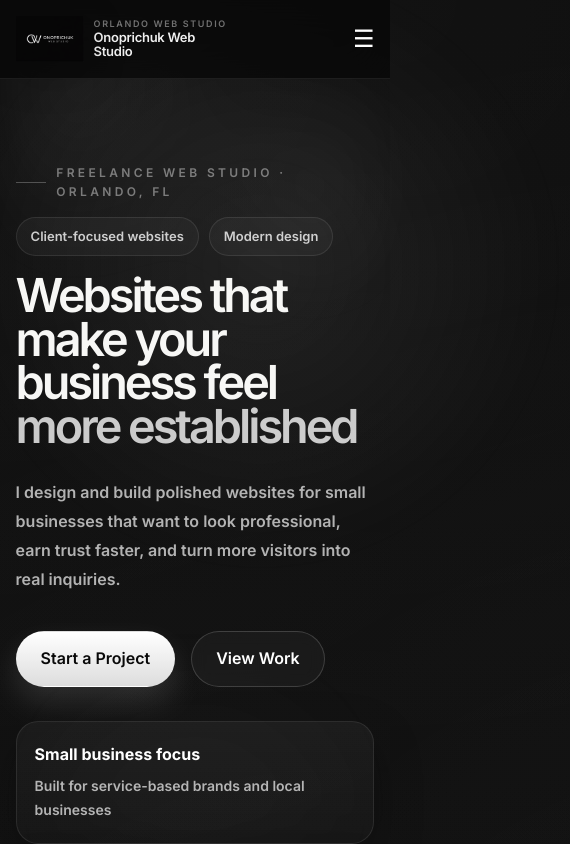
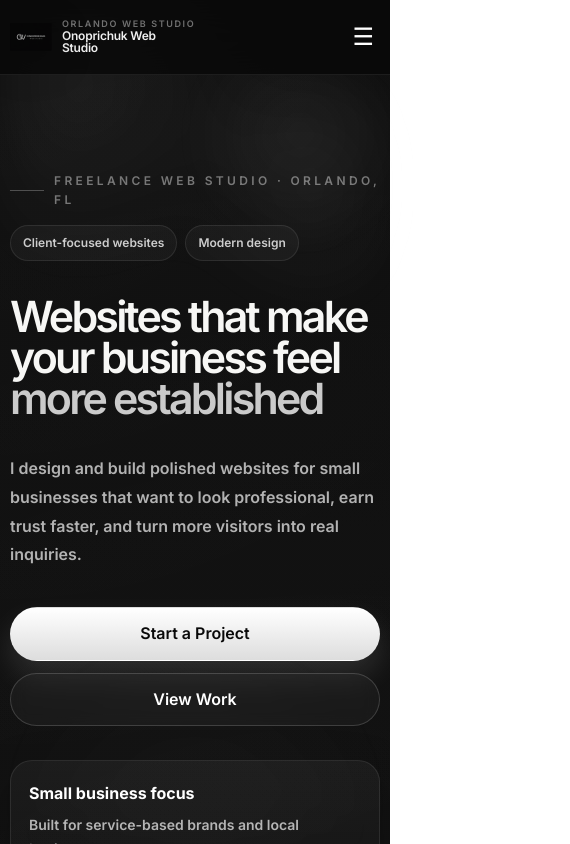
Before and after one commit to OnoprichukSergey-FS/my-web-studio-react, a React (Vite) app: page / in a window 390 px wide. Shown: the top 844 px of the page, 570 px wide, since content can reach past the window. Built offline with nearby package versions, Linux system fonts and the light colour scheme.

Commit message:
updated css

```diff
--- a/src/styles/global.css
+++ b/src/styles/global.css
@@ -1,10 +1,19 @@
 /* =========================
    RESET
 ========================= */
-* {
+*,
+*::before,
+*::after {
+  box-sizing: border-box;
+}
+
+html,
+body {
+  width: 100%;
+  max-width: 100%;
   margin: 0;
   padding: 0;
-  box-sizing: border-box;
+  overflow-x: hidden;
 }
 
 html {
@@ -40,10 +49,10 @@ html {
      BASE
 ========================= */
 body {
+  position: relative;
   font-family: "Inter", sans-serif;
   color: var(--text);
   line-height: 1.6;
-  overflow-x: hidden;
   background: radial-gradient(
       circle at top left,
       rgba(255, 255, 255, 0.05),
@@ -55,6 +64,7 @@ body {
       transparent 22%
     ),
     linear-gradient(180deg, #050505 0%, #080808 46%, #050505 100%);
+  -webkit-text-size-adjust: 100%;
 }
 
 body::before {
@@ -71,6 +81,11 @@ body::before {
     linear-gradient(90deg, rgba(255, 255, 255, 0.05) 1px, transparent 1px);
   background-size: 38px 38px;
   mask-image: radial-gradient(circle at center, black 38%, transparent 92%);
+  -webkit-mask-image: radial-gradient(
+    circle at center,
+    black 38%,
+    transparent 92%
+  );
 }
 
 body::after {
@@ -103,7 +118,10 @@ a {
   text-decoration: none;
 }
 
-img {
+img,
+video,
+canvas,
+svg {
   display: block;
   max-width: 100%;
 }
@@ -132,16 +150,45 @@ select {
   color: var(--white);
 }
 
-/* =========================
-     GLOBAL LAYOUT
-  ========================= */
+/* important overflow safety */
+main,
+section,
+div,
+header,
+footer {
+  max-width: 100%;
+}
+
+h1,
+h2,
+h3,
+h4,
+p,
+a,
+span,
+li {
+  overflow-wrap: break-word;
+}
+
 .container {
-  width: min(var(--max), 92%);
+  width: min(var(--max), calc(100% - 32px));
   margin: 0 auto;
 }
 
 main {
   min-height: 100vh;
+  width: 100%;
+  overflow-x: hidden;
+}
+
+.section,
+.section-alt,
+.page-hero,
+.hero,
+.site-header,
+.site-footer {
+  width: 100%;
+  overflow-x: clip;
 }
 
 .section,
@@ -199,6 +246,7 @@ main {
   width: 34px;
   height: 1px;
   background: rgba(255, 255, 255, 0.25);
+  flex-shrink: 0;
 }
 
 .section-title {
@@ -228,6 +276,7 @@ main {
   top: 0;
   z-index: 1000;
   backdrop-filter: blur(20px);
+  -webkit-backdrop-filter: blur(20px);
   background: rgba(8, 8, 8, 0.78);
   border-bottom: 1px solid rgba(255, 255, 255, 0.08);
 }
@@ -238,12 +287,14 @@ main {
   align-items: center;
   justify-content: space-between;
   gap: 24px;
+  min-width: 0;
 }
 
 .logo {
   display: inline-flex;
   align-items: center;
-  flex-shrink: 0;
+  flex-shrink: 1;
+  min-width: 0;
 }
 
 .premium-logo {
@@ -257,6 +308,7 @@ main {
 
 .premium-site-logo {
   width: 86px;
+  flex-shrink: 0;
   filter: drop-shadow(0 10px 20px rgba(0, 0, 0, 0.24));
 }
 
@@ -266,6 +318,7 @@ main {
   justify-content: center;
   gap: 2px;
   line-height: 1.1;
+  min-width: 0;
 }
 
 .logo-kicker {
@@ -280,13 +333,14 @@ main {
   letter-spacing: -0.02em;
   font-weight: 600;
   color: rgba(255, 255, 255, 0.94);
-  white-space: nowrap;
+  white-space: normal;
 }
 
 .nav {
   position: relative;
   display: flex;
   align-items: center;
+  min-width: 0;
 }
 
 .nav-toggle {
@@ -294,6 +348,7 @@ main {
   color: var(--white);
   font-size: 24px;
   line-height: 1;
+  flex-shrink: 0;
 }
 
 .nav-links {
@@ -301,6 +356,7 @@ main {
   display: flex;
   align-items: center;
   gap: 30px;
+  min-width: 0;
 }
 
 .nav-links li {
@@ -382,6 +438,7 @@ main {
   align-items: center;
   justify-content: center;
   min-height: 54px;
+  max-width: 100%;
   padding: 14px 24px;
   border-radius: 999px;
   border: 1px solid transparent;
@@ -433,6 +490,7 @@ main {
   color: var(--white);
   background: rgba(255, 255, 255, 0.035);
   backdrop-filter: blur(8px);
+  -webkit-backdrop-filter: blur(8px);
 }
 
 .btn-secondary:hover {
@@ -452,18 +510,20 @@ main {
 .hero {
   position: relative;
   padding: 118px 0 128px;
+  isolation: isolate;
 }
 
 .hero::before {
   content: "";
   position: absolute;
-  right: -180px;
+  right: 0;
   top: -120px;
-  width: 620px;
-  height: 620px;
+  width: min(620px, 70vw);
+  height: min(620px, 70vw);
   border-radius: 50%;
   pointer-events: none;
   filter: blur(10px);
+  transform: translateX(20%);
   background: radial-gradient(
     circle,
     rgba(255, 255, 255, 0.07),
@@ -476,8 +536,8 @@ main {
   position: absolute;
   left: 8%;
   bottom: 4%;
-  width: 340px;
-  height: 340px;
+  width: min(340px, 46vw);
+  height: min(340px, 46vw);
   border-radius: 50%;
   pointer-events: none;
   filter: blur(20px);
@@ -488,9 +548,21 @@ main {
   );
 }
 
+.hero-premium-layout,
+.work-hero-layout,
+.services-hero-layout,
+.about-hero-layout,
+.contact-layout,
+.project-card,
+.editorial-project,
+.editorial-service,
+.about-editorial-block {
+  min-width: 0;
+}
+
 .hero-premium-layout {
   display: grid;
-  grid-template-columns: 1.08fr 0.92fr;
+  grid-template-columns: minmax(0, 1.08fr) minmax(0, 0.92fr);
   gap: 72px;
   align-items: center;
 }
@@ -498,6 +570,7 @@ main {
 .hero-premium-copy {
   position: relative;
   z-index: 2;
+  min-width: 0;
 }
 
 .hero h1 {
@@ -541,6 +614,7 @@ main {
   background: rgba(255, 255, 255, 0.035);
   color: rgba(255, 255, 255, 0.78);
   font-size: 13px;
+  max-width: 100%;
 }
 
 .hero-highlight {
@@ -550,12 +624,13 @@ main {
 
 .hero-stat-row {
   display: grid;
-  grid-template-columns: repeat(2, 1fr);
+  grid-template-columns: repeat(2, minmax(0, 1fr));
   gap: 16px;
   margin-top: 34px;
 }
 
 .hero-stat-card {
+  min-width: 0;
   border: 1px solid var(--border);
   border-radius: 22px;
   padding: 20px 18px;
@@ -587,6 +662,7 @@ main {
   display: flex;
   align-items: center;
   justify-content: center;
+  min-width: 0;
 }
 
 .hero-showcase-card {
@@ -629,6 +705,7 @@ main {
   height: 10px;
   border-radius: 50%;
   background: rgba(255, 255, 255, 0.5);
+  flex-shrink: 0;
 }
 
 .hero-showcase-content {
@@ -677,23 +754,25 @@ main {
 .hero-floating-card {
   position: absolute;
   max-width: 220px;
+  width: min(220px, 42vw);
   border: 1px solid var(--border);
   border-radius: 22px;
   padding: 16px 16px 17px;
   background: rgba(10, 10, 10, 0.9);
   backdrop-filter: blur(16px);
+  -webkit-backdrop-filter: blur(16px);
   box-shadow: var(--shadow-soft);
 }
 
 .hero-floating-card-one {
   top: 28px;
-  right: -8px;
+  right: 12px;
   animation: floatCardOne 6s ease-in-out infinite;
 }
 
 .hero-floating-card-two {
   bottom: 24px;
-  left: -18px;
+  left: 12px;
   animation: floatCardTwo 7s ease-in-out infinite;
 }
 
@@ -732,6 +811,7 @@ main {
 .about-feature-card,
 .editorial-service,
 .about-editorial-block {
+  min-width: 0;
   border: 1px solid var(--border);
   background: linear-gradient(
     180deg,
@@ -740,6 +820,7 @@ main {
   );
   box-shadow: var(--shadow-soft);
   backdrop-filter: blur(12px);
+  -webkit-backdrop-filter: blur(12px);
   transition: transform 0.28s ease, box-shadow 0.28s ease,
     border-color 0.28s ease, background 0.28s ease, opacity 0.28s ease,
     color 0.28s ease;
@@ -750,7 +831,7 @@ main {
 ========================= */
 .services-grid {
   display: grid;
-  grid-template-columns: repeat(3, 1fr);
+  grid-template-columns: repeat(3, minmax(0, 1fr));
   gap: 28px;
   margin-top: 58px;
 }
@@ -829,7 +910,7 @@ main {
 
 .project-card {
   display: grid;
-  grid-template-columns: 1.05fr 0.95fr;
+  grid-template-columns: minmax(0, 1.05fr) minmax(0, 0.95fr);
   overflow: hidden;
   border-radius: var(--radius-lg);
   border: 1px solid var(--border);
@@ -869,6 +950,7 @@ main {
 }
 
 .project-content {
+  min-width: 0;
   padding: 42px 36px;
   display: flex;
   flex-direction: column;
@@ -933,7 +1015,7 @@ main {
 
 .work-hero-layout {
   display: grid;
-  grid-template-columns: 1.08fr 0.92fr;
+  grid-template-columns: minmax(0, 1.08fr) minmax(0, 0.92fr);
   gap: 48px;
   align-items: end;
 }
@@ -945,6 +1027,7 @@ main {
 .work-hero-side {
   display: flex;
   justify-content: flex-end;
+  min-width: 0;
 }
 
 .work-hero-note {
@@ -975,7 +1058,7 @@ main {
 
 .editorial-project {
   display: grid;
-  grid-template-columns: 1.05fr 0.95fr;
+  grid-template-columns: minmax(0, 1.05fr) minmax(0, 0.95fr);
   gap: 36px;
   align-items: center;
   margin-bottom: 90px;
@@ -1015,6 +1098,7 @@ main {
 }
 
 .editorial-project-content {
+  min-width: 0;
   padding: 8px 0;
 }
 
@@ -1050,6 +1134,7 @@ main {
 .editorial-project-details > div {
   border-left: 1px solid var(--border);
   padding-left: 16px;
+  min-width: 0;
 }
 
 .editorial-detail-title {
@@ -1087,7 +1172,7 @@ main {
 
 .services-hero-layout {
   display: grid;
-  grid-template-columns: 1.08fr 0.92fr;
+  grid-template-columns: minmax(0, 1.08fr) minmax(0, 0.92fr);
   gap: 48px;
   align-items: end;
 }
@@ -1099,6 +1184,7 @@ main {
 .services-hero-side {
   display: flex;
   justify-content: flex-end;
+  min-width: 0;
 }
 
 .services-hero-note {
@@ -1129,7 +1215,7 @@ main {
 
 .editorial-service {
   display: grid;
-  grid-template-columns: 120px 1fr;
+  grid-template-columns: 120px minmax(0, 1fr);
   gap: 34px;
   align-items: start;
   margin-bottom: 46px;
@@ -1149,6 +1235,7 @@ main {
 
 .editorial-service-main {
   max-width: 940px;
+  min-width: 0;
 }
 
 .editorial-service-label {
@@ -1183,6 +1270,7 @@ main {
 .editorial-service-points > div {
   border-left: 1px solid var(--border);
   padding-left: 16px;
+  min-width: 0;
 }
 
 .editorial-point-title {
@@ -1229,7 +1317,7 @@ main {
 
 .process-item {
   display: grid;
-  grid-template-columns: 84px 1fr;
+  grid-template-columns: 84px minmax(0, 1fr);
   gap: 24px;
   border-radius: var(--radius);
   padding: 30px 28px;
@@ -1262,7 +1350,7 @@ main {
 
 .about-hero-layout {
   display: grid;
-  grid-template-columns: 1.08fr 0.92fr;
+  grid-template-columns: minmax(0, 1.08fr) minmax(0, 0.92fr);
   gap: 48px;
   align-items: end;
 }
@@ -1274,6 +1362,7 @@ main {
 .about-hero-side {
   display: flex;
   justify-content: flex-end;
+  min-width: 0;
 }
 
 .about-hero-note {
@@ -1304,7 +1393,7 @@ main {
 
 .about-editorial-block {
   display: grid;
-  grid-template-columns: 120px 1fr;
+  grid-template-columns: 120px minmax(0, 1fr);
   gap: 34px;
   align-items: start;
   margin-bottom: 46px;
@@ -1320,6 +1409,7 @@ main {
 
 .about-editorial-main {
   max-width: 940px;
+  min-width: 0;
 }
 
 .about-editorial-label {
@@ -1353,6 +1443,7 @@ main {
 .about-editorial-points > div {
   border-left: 1px solid var(--border);
   padding-left: 16px;
+  min-width: 0;
 }
 
 .about-point-title {
@@ -1372,7 +1463,7 @@ main {
 
 .about-editorial-grid {
   display: grid;
-  grid-template-columns: repeat(2, 1fr);
+  grid-template-columns: repeat(2, minmax(0, 1fr));
   gap: 24px;
   margin-top: 18px;
 }
@@ -1419,7 +1510,7 @@ main {
 
 .contact-layout {
   display: grid;
-  grid-template-columns: 0.95fr 1.05fr;
+  grid-template-columns: minmax(0, 0.95fr) minmax(0, 1.05fr);
   gap: 50px;
   align-items: start;
 }
@@ -1490,6 +1581,7 @@ main {
 .form-group textarea,
 .form-group select {
   width: 100%;
+  max-width: 100%;
   border-radius: 18px;
   border: 1px solid var(--border-strong);
   background: rgba(255, 255, 255, 0.03);
@@ -1545,6 +1637,7 @@ main {
   right: 18px;
   z-index: 1200;
   width: min(430px, calc(100% - 36px));
+  max-width: calc(100vw - 36px);
   opacity: 0;
   pointer-events: none;
   transform: translateY(-10px);
@@ -1567,6 +1660,7 @@ main {
   border: 1px solid var(--border-strong);
   background: rgba(14, 14, 14, 0.95);
   backdrop-filter: blur(16px);
+  -webkit-backdrop-filter: blur(16px);
   box-shadow: var(--shadow-soft);
 }
 
@@ -1597,6 +1691,7 @@ main {
   align-items: center;
   justify-content: space-between;
   gap: 20px;
+  min-width: 0;
 }
 
 .footer-inner p {
@@ -1750,6 +1845,7 @@ main {
   .hero-floating-card-one,
   .hero-floating-card-two {
     position: static;
+    width: 100%;
     max-width: 100%;
     animation: none;
   }
@@ -1766,24 +1862,36 @@ main {
 }
 
 @media (max-width: 760px) {
+  html,
+  body {
+    overflow-x: hidden;
+  }
+
   body::before {
     opacity: 0.04;
   }
 
+  .container {
+    width: calc(100% - 24px);
+  }
+
   .header-inner {
     min-height: 78px;
+    gap: 14px;
   }
 
   .premium-logo {
     gap: 10px;
+    min-width: 0;
   }
 
   .premium-site-logo {
-    width: 68px;
+    width: 42px;
   }
 
   .logo-text-lockup {
     gap: 1px;
+    min-width: 0;
   }
 
   .logo-kicker {
@@ -1793,7 +1901,7 @@ main {
 
   .logo-name {
     font-size: 13px;
-    white-space: normal;
+    line-height: 1.05;
     max-width: 140px;
   }
 
@@ -1805,7 +1913,9 @@ main {
     position: absolute;
     top: calc(100% + 1px);
     right: 0;
-    width: min(290px, 92vw);
+    left: auto;
+    width: min(290px, calc(100vw - 24px));
+    max-width: calc(100vw - 24px);
     padding: 16px;
     border-radius: 20px;
     border: 1px solid var(--border);
@@ -1818,6 +1928,7 @@ main {
     pointer-events: none;
     transform: translateY(-8px);
     transition: 0.22s ease;
+    overflow: hidden;
   }
 
   .nav-links.show {
@@ -1846,8 +1957,25 @@ main {
     padding-top: 84px;
   }
 
+  .hero::before {
+    right: -40px;
+    top: -70px;
+    width: 260px;
+    height: 260px;
+    transform: none;
+    opacity: 0.7;
+  }
+
+  .hero::after {
+    left: -20px;
+    bottom: 0;
+    width: 180px;
+    height: 180px;
+  }
+
   .hero h1 {
     font-size: clamp(40px, 12vw, 62px);
+    max-width: 100%;
   }
 
   .hero-copy,
@@ -1860,6 +1988,15 @@ main {
   .about-editorial-lead,
   .contact-card p {
     font-size: 16px;
+  }
+
+  .hero-actions {
+    gap: 12px;
+  }
+
+  .hero-actions .btn {
+    flex: 1 1 100%;
+    width: 100%;
   }
 
   .project-content,
@@ -1879,6 +2016,18 @@ main {
   .about-editorial-block,
   .about-feature-card {
     padding: 24px 20px;
+  }
+
+  .hero-showcase-card {
+    border-radius: 24px;
+  }
+
+  .hero-showcase-top {
+    padding: 14px 18px;
+  }
+
+  .hero-showcase-content {
+    padding: 22px 18px 24px;
   }
 
   .project-image img {
@@ -1954,15 +2103,69 @@ main {
   }
 }
 
+@media (max-width: 520px) {
+  .container {
+    width: calc(100% - 20px);
+  }
+
+  .header-inner {
+    min-height: 74px;
+  }
+
+  .logo-name {
+    max-width: 120px;
+    font-size: 12px;
+  }
+
+  .hero-badge-row {
+    gap: 8px;
+  }
+
+  .hero-badge {
+    font-size: 12px;
+    padding: 7px 12px;
+  }
+
+  .hero h1 {
+    font-size: clamp(36px, 11vw, 52px);
+    line-height: 0.95;
+  }
+
+  .section-title {
+    font-size: clamp(32px, 9vw, 44px);
+  }
+
+  .project-actions,
+  .footer-links {
+    gap: 10px;
+  }
+
+  .btn,
+  .btn-sm {
+    min-height: 50px;
+    padding: 13px 18px;
+  }
+
+  .toast {
+    right: 10px;
+    top: 10px;
+    width: calc(100vw - 20px);
+    max-width: calc(100vw - 20px);
+  }
+}
+
 /* =========================
      REDUCED MOTION
 ========================= */
 @media (prefers-reduced-motion: reduce) {
+  html {
+    scroll-behavior: auto;
+  }
+
   *,
   *::before,
   *::after {
     animation: none !important;
     transition: none !important;
-    scroll-behavior: auto !important;
-  }
-}
+  }
+}
```
Lines whose indentation alone changed are shown as unchanged.
